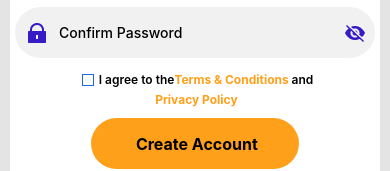
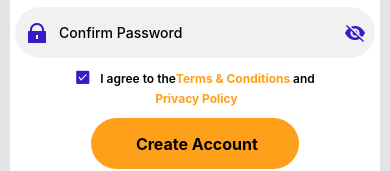
Before and after one commit to ShivangMishra/aijadu, a React Native app: screen /SignUpPage in a window 390 px wide. Shown: the part 619-790 px from the top of the page. Built offline with nearby package versions, Linux system fonts and the light colour scheme.

Commit message:
terms and condition fixed

```diff
--- a/package.json
+++ b/package.json
@@ -24,6 +24,7 @@
     "react-native-image-slider-box": "^2.0.7",
     "react-native-safe-area-context": "4.6.3",
     "react-native-screens": "~3.22.0",
+    "react-native-vector-icons": "^10.0.0",
     "validate.js": "^0.13.1",
     "yup": "^1.2.0"
   },
--- a/screen/SignUpPage.js
+++ b/screen/SignUpPage.js
@@ -4,6 +4,7 @@ import { TextInput } from "react-native";
 import { TouchableOpacity } from "react-native";
 import { ScrollView } from "react-native";
 import DropDownPicker from "react-native-dropdown-picker";
+import { AntDesign } from '@expo/vector-icons';
 
 const SignUpPage = ({ navigation }) => {
   const [isOpen, setIsOpen] = useState(false);
@@ -27,6 +28,8 @@ const SignUpPage = ({ navigation }) => {
     email: "",
     password: "",
   })
+
+  const [isTermsAccepted, setIsTermsAccepted] = useState(false)
 
   const items = [
     { label: "Mr", value: "Mr" },
@@ -347,10 +350,15 @@ const SignUpPage = ({ navigation }) => {
         </View>
 
         <View style={styles.termConditionContainer}>
-          <Image
-            style={{ margin: 5 }}
-            source={require("../assets/AIJadu/SignUpPage/Rectangle.png")}
-          />
+          <TouchableOpacity onPress={() => setIsTermsAccepted((prevState) => !prevState)} style={styles.termsTickContainer}>
+            {isTermsAccepted ? (
+              <View style={styles.termsNoAccepted}>
+
+
+              </View>
+            ) : <AntDesign name="checksquare" size={15} color="#371BC6" />}
+          </TouchableOpacity>
+
           <Text style={styles.termConditionContainer1}>I agree to the</Text>
           <Text style={styles.termConditionContainer2}>
             Terms & Conditions{" "}
@@ -435,7 +443,6 @@ const styles = StyleSheet.create({
     borderRadius: 15,
     alignSelf: "center",
     position: "absolute",
-    // justifyContent:"space-around",
   },
 
   bottomHalfCircle: {
@@ -443,8 +450,6 @@ const styles = StyleSheet.create({
     bottom: 0,
     left: 0,
     marginTop: 30,
-
-    // marginTop:-10,
   },
 
   signupText: {
@@ -518,10 +523,27 @@ const styles = StyleSheet.create({
     alignSelf: "center",
     borderRadius: 27,
   },
+  termsAcceptedContainer: {
+    flex: 1,
+    backgroundColor: "blue",
+  },
   reusableContainerText: {
     fontWeight: "500",
     fontSize: 14,
     lineHeight: 17,
+  },
+
+  termsTickContainer: {
+    marginRight: 10,
+    // backgroundColor: "red",
+  },
+
+  termsNoAccepted: {
+    height: 15,
+    width: 15,
+    borderColor: "black",
+    borderWidth: 1.5,
+    // backgroundColor: "red",
   },
 
   stateContainer: {
```
Also changed, not shown: components/Header.jsx (added, +16 -0 lines), 1 other file (tests, documents, lock files or other folders).
